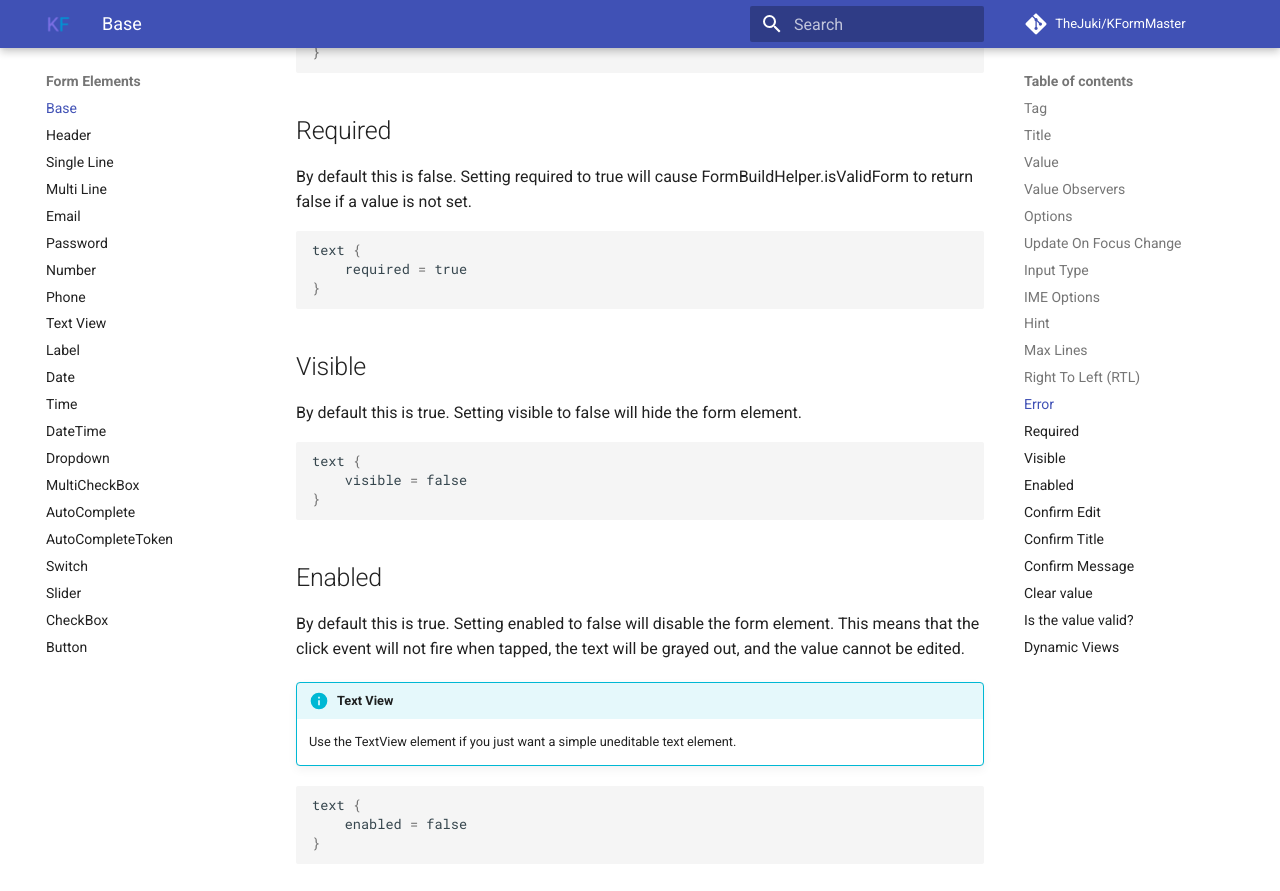
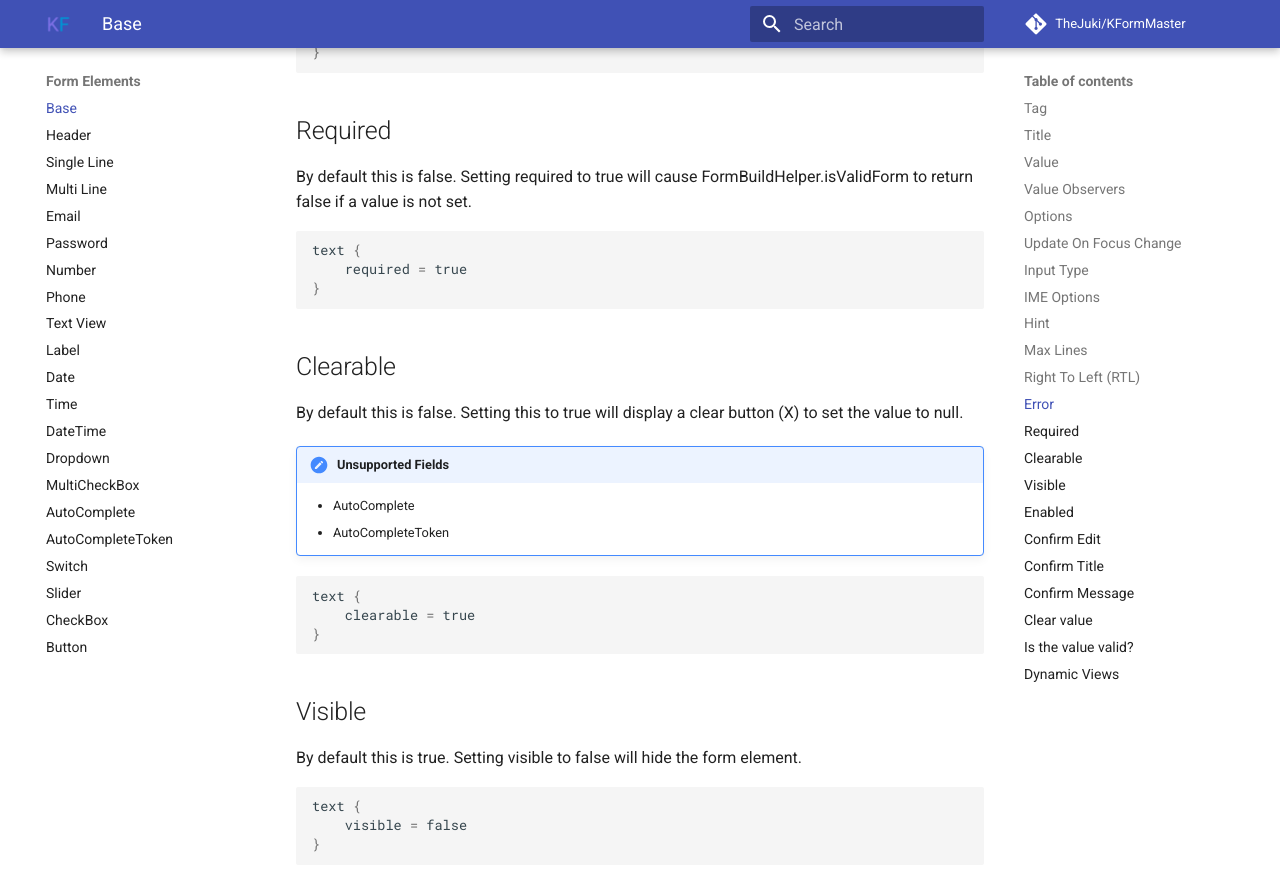
Before and after one commit to TheJuki/KFormMaster, an MkDocs documentation site: the page built from docs/element/base.md, in a window 1280 px wide and 900 px high, scrolled down 3798 px. Shown: the top 891 px of the window. Built offline with MkDocs 1.6.1 and Material for MkDocs 9.7.7, drawn with Linux system fonts in a browser that asks for light colours; comment, search, counter and statistics services are not loaded; old or Windows-style settings are respelled for this version of MkDocs.

Commit message:
Add Clearable to docs [skip ci]

````diff
--- a/docs/element/base.md
+++ b/docs/element/base.md
@@ -149,6 +149,21 @@ text {
 }
 ```
 
+## Clearable
+By default this is false.
+Setting this to true will display a clear button (X) to set the value to null.
+
+!!! error "Unsupported Fields"
+
+    * AutoComplete
+    * AutoCompleteToken
+
+```kotlin
+text {
+    clearable = true
+}
+```
+
 ## Visible
 By default this is true.
 Setting visible to false will hide the form element.
````
